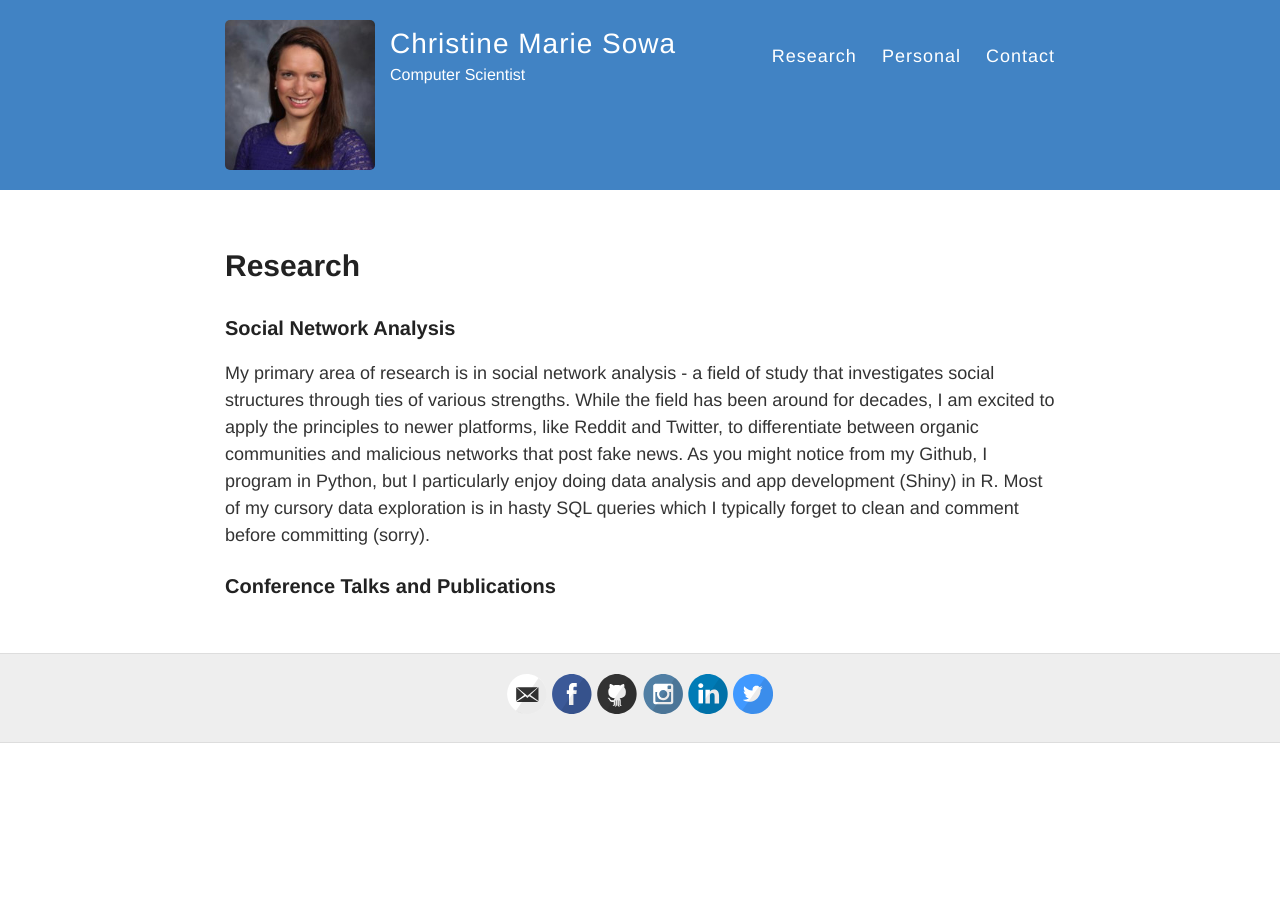
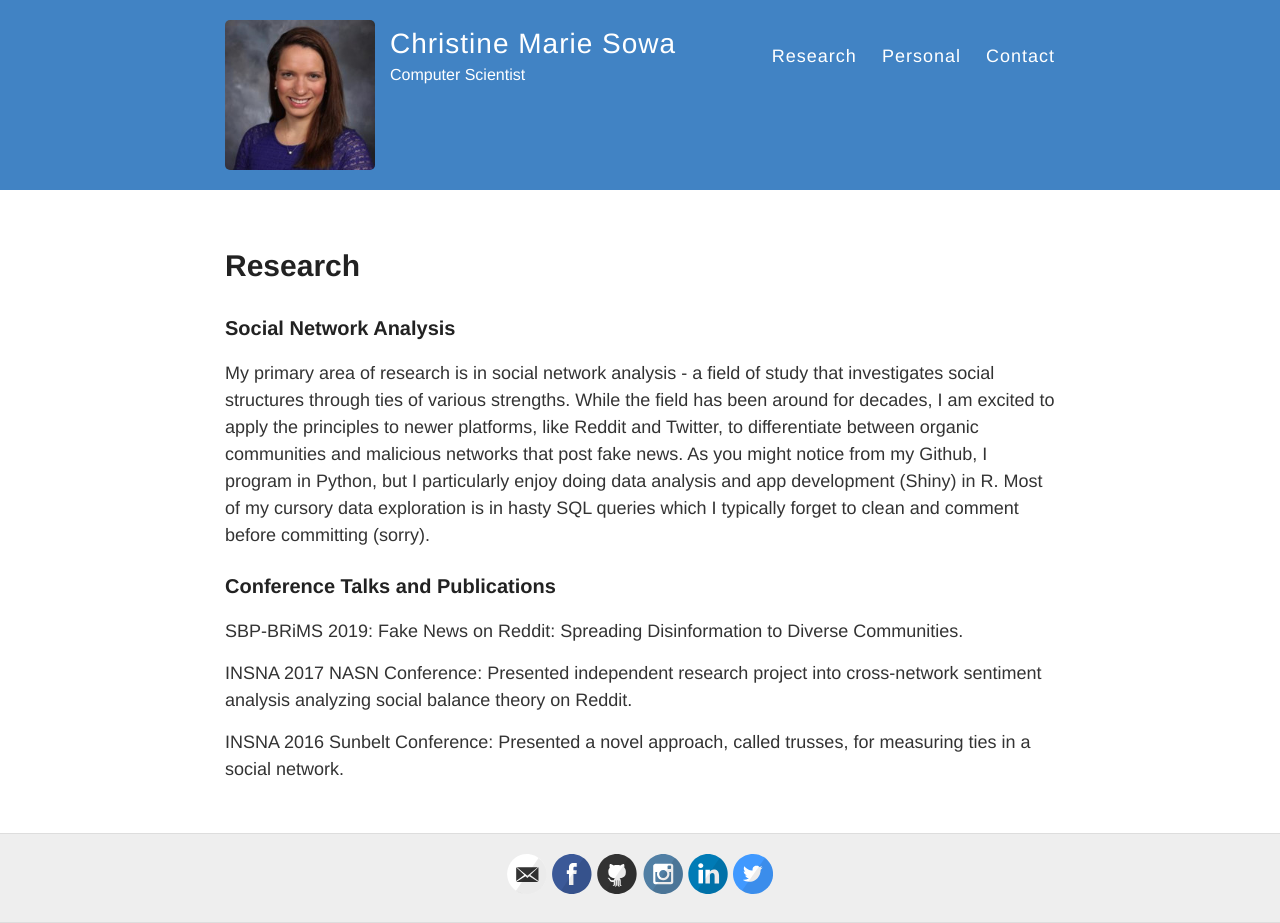
Before and after one commit to christine-lepird/christine-lepird.github.io, a Jekyll site: the page built from research.md, in a window 1280 px wide. Built offline with Jekyll 4.4.1, drawn with Linux system fonts in a browser that asks for light colours; before the commit the page ends 900 px from its top, so only the background shows below that.

Commit message:
Update research.md

```diff
--- a/research.md
+++ b/research.md
@@ -10,3 +10,9 @@ permalink: /research/
 My primary area of research is in social network analysis - a field of study that investigates social structures through ties of various strengths. While the field has been around for decades, I am excited to apply the principles to newer platforms, like Reddit and Twitter, to differentiate between organic communities and malicious networks that post fake news. As you might notice from my Github, I program in Python, but I particularly enjoy doing data analysis and app development (Shiny) in R. Most of my cursory data exploration is in hasty SQL queries which I typically forget to clean and comment before committing (sorry).
 
 ### Conference Talks and Publications
+SBP-BRiMS 2019: Fake News on Reddit: Spreading Disinformation to Diverse Communities.
+
+INSNA 2017 NASN Conference: Presented independent research project into cross-network sentiment analysis analyzing
+social balance theory on Reddit.
+
+INSNA 2016 Sunbelt Conference: Presented a novel approach, called trusses, for measuring ties in a social network.
```
